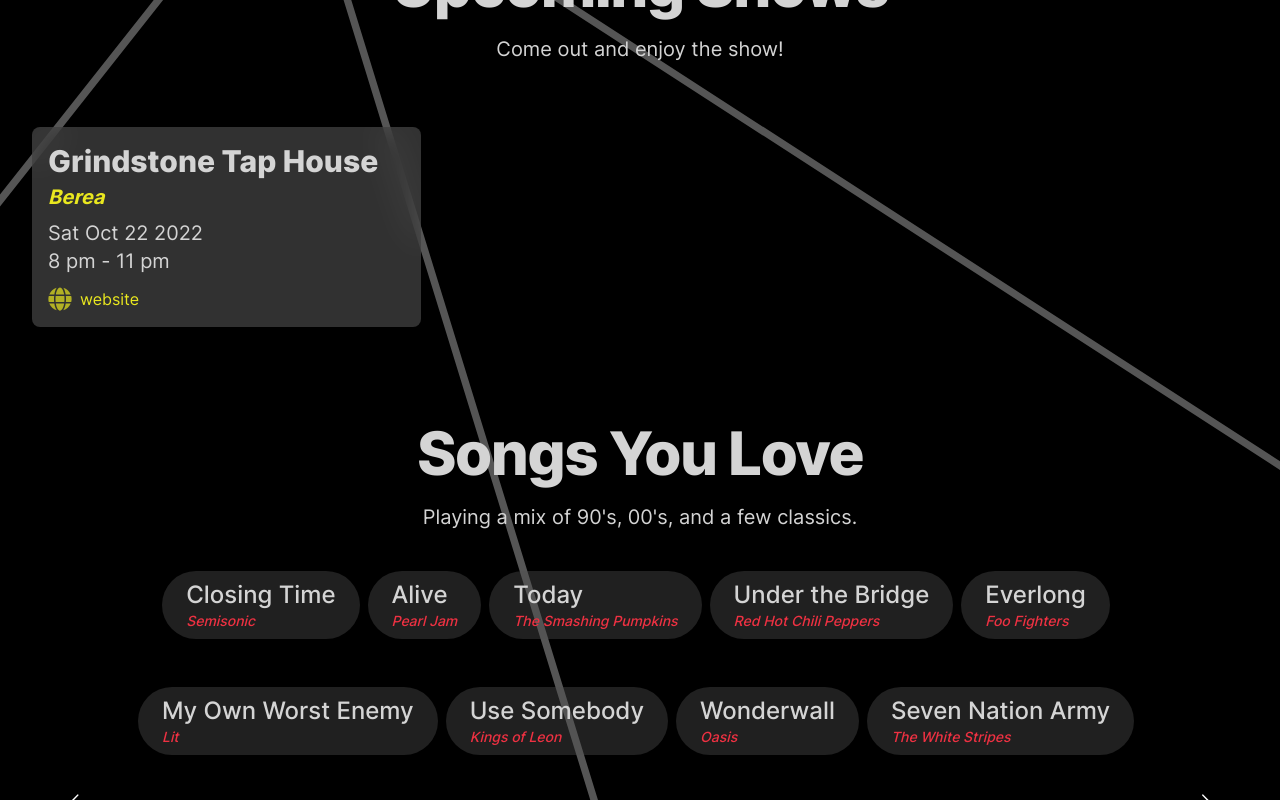
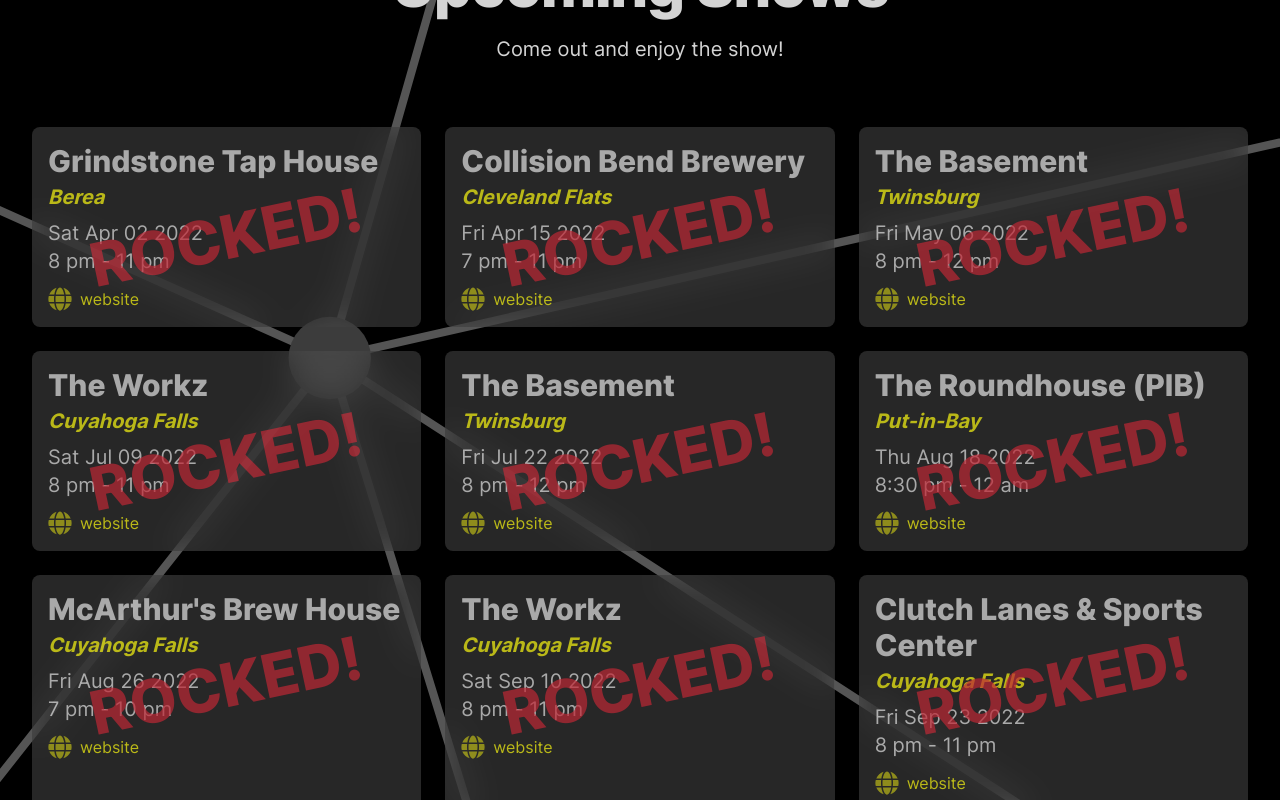
Before and after one commit to keepforever/www.endrockcle.com, a Next.js app: page / in a window 1280 px wide. Shown: the part 4580-5380 px from the top of the page. Built offline with nearby package versions, Linux system fonts and the light colour scheme.

Commit message:
fix: toggle shows for re-deploy

```diff
--- a/src/constants/shows.ts
+++ b/src/constants/shows.ts
@@ -1,95 +1,95 @@
 import { Show } from '@/interfaces/Show';
 
 export const shows: Show[] = [
-  // {
-  //   id: 1,
-  //   isPast: true,
-  //   date: '04/02/2022',
-  //   venueName: 'Grindstone Tap House',
-  //   city: 'Berea',
-  //   beginEnd: '8 pm - 11 pm',
-  //   url: 'https://www.facebook.com/GrindstoneTaps',
-  // },
+  {
+    id: 1,
+    isPast: true,
+    date: '04/02/2022',
+    venueName: 'Grindstone Tap House',
+    city: 'Berea',
+    beginEnd: '8 pm - 11 pm',
+    url: 'https://www.facebook.com/GrindstoneTaps',
+  },
 
-  // {
-  //   id: 2,
-  //   isPast: true,
-  //   date: '04/15/2022',
-  //   city: 'Cleveland Flats',
-  //   venueName: 'Collision Bend Brewery',
-  //   beginEnd: '7 pm - 11 pm',
-  //   url: 'https://www.collisionbendbrewery.com/',
-  // },
+  {
+    id: 2,
+    isPast: true,
+    date: '04/15/2022',
+    city: 'Cleveland Flats',
+    venueName: 'Collision Bend Brewery',
+    beginEnd: '7 pm - 11 pm',
+    url: 'https://www.collisionbendbrewery.com/',
+  },
 
-  // {
-  //   id: 3,
-  //   isPast: true,
-  //   date: '05/06/2022',
-  //   city: 'Twinsburg',
-  //   venueName: 'The Basement',
-  //   beginEnd: '8 pm - 12 pm',
-  //   url: 'https://www.facebook.com/TheBasementTwinsburg',
-  // },
+  {
+    id: 3,
+    isPast: true,
+    date: '05/06/2022',
+    city: 'Twinsburg',
+    venueName: 'The Basement',
+    beginEnd: '8 pm - 12 pm',
+    url: 'https://www.facebook.com/TheBasementTwinsburg',
+  },
 
-  // {
-  //   id: 4,
-  //   isPast: true,
-  //   date: '7/09/2022',
-  //   venueName: 'The Workz',
-  //   city: 'Cuyahoga Falls',
-  //   beginEnd: '8 pm - 11 pm',
-  //   url: 'https://www.facebook.com/playattheworkz/events/?ref=page_internal',
-  // },
+  {
+    id: 4,
+    isPast: true,
+    date: '7/09/2022',
+    venueName: 'The Workz',
+    city: 'Cuyahoga Falls',
+    beginEnd: '8 pm - 11 pm',
+    url: 'https://www.facebook.com/playattheworkz/events/?ref=page_internal',
+  },
 
-  // {
-  //   id: 5,
-  //   isPast: true,
-  //   date: '07/22/2022',
-  //   venueName: 'The Basement',
-  //   city: 'Twinsburg',
-  //   beginEnd: '8 pm - 12 pm',
-  //   url: 'https://www.facebook.com/TheBasementTwinsburg',
-  // },
+  {
+    id: 5,
+    isPast: true,
+    date: '07/22/2022',
+    venueName: 'The Basement',
+    city: 'Twinsburg',
+    beginEnd: '8 pm - 12 pm',
+    url: 'https://www.facebook.com/TheBasementTwinsburg',
+  },
 
-  // {
-  //   id: 6,
-  //   isPast: true,
-  //   date: '08/18/2022',
-  //   venueName: 'The Roundhouse (PIB)',
-  //   city: 'Put-in-Bay',
-  //   beginEnd: '8:30 pm - 12 am',
-  //   url: 'https://www.theroundhousebar.com/',
-  // },
+  {
+    id: 6,
+    isPast: true,
+    date: '08/18/2022',
+    venueName: 'The Roundhouse (PIB)',
+    city: 'Put-in-Bay',
+    beginEnd: '8:30 pm - 12 am',
+    url: 'https://www.theroundhousebar.com/',
+  },
 
-  // {
-  //   id: 7,
-  //   isPast: true,
-  //   date: '08/26/2022',
-  //   city: 'Cuyahoga Falls',
-  //   venueName: "McArthur's Brew House",
-  //   beginEnd: '7 pm - 10 pm',
-  //   url: 'https://www.facebook.com/mcarthursbrewhouse',
-  // },
+  {
+    id: 7,
+    isPast: true,
+    date: '08/26/2022',
+    city: 'Cuyahoga Falls',
+    venueName: "McArthur's Brew House",
+    beginEnd: '7 pm - 10 pm',
+    url: 'https://www.facebook.com/mcarthursbrewhouse',
+  },
 
-  // {
-  //   id: 8,
-  //   isPast: true,
-  //   date: '09/10/2022',
-  //   venueName: 'The Workz',
-  //   city: 'Cuyahoga Falls',
-  //   beginEnd: '8 pm - 11 pm',
-  //   url: 'https://www.facebook.com/playattheworkz/events/?ref=page_internal',
-  // },
+  {
+    id: 8,
+    isPast: true,
+    date: '09/10/2022',
+    venueName: 'The Workz',
+    city: 'Cuyahoga Falls',
+    beginEnd: '8 pm - 11 pm',
+    url: 'https://www.facebook.com/playattheworkz/events/?ref=page_internal',
+  },
 
-  // {
-  //   id: 9,
-  //   isPast: true,
-  //   date: '09/23/2022',
-  //   venueName: 'Clutch Lanes & Sports Center',
-  //   city: 'Cuyahoga Falls',
-  //   beginEnd: '8 pm - 11 pm',
-  //   url: 'https://www.facebook.com/ClutchLanes',
-  // },
+  {
+    id: 9,
+    isPast: true,
+    date: '09/23/2022',
+    venueName: 'Clutch Lanes & Sports Center',
+    city: 'Cuyahoga Falls',
+    beginEnd: '8 pm - 11 pm',
+    url: 'https://www.facebook.com/ClutchLanes',
+  },
 
   {
     id: 10,
```
